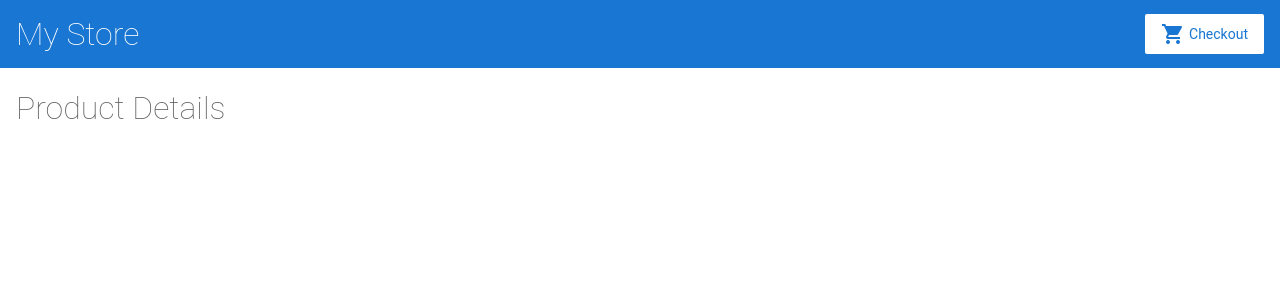
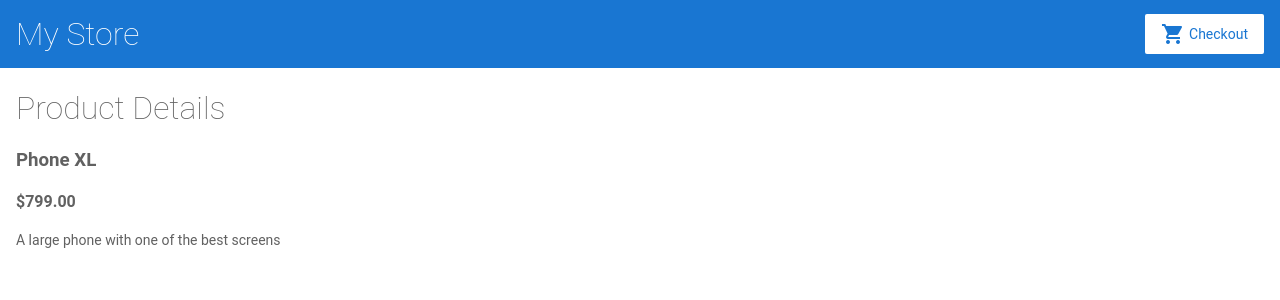
Before and after one commit to avoxa25/angular-xqwn95, an Angular app: page /products/1 in a window 1280 px wide. Shown: the top 300 px of the page. Built offline with nearby package versions, Linux system fonts and the light colour scheme.

Commit message:
Some fixes

```diff
--- a/src/app/app.module.ts
+++ b/src/app/app.module.ts
@@ -15,7 +15,7 @@ import { ProductDetailsComponent } from './product-details/product-details.compo
     ReactiveFormsModule,
     RouterModule.forRoot([
       { path: '', component: ProductListComponent },
-      { path: 'products/:productd', component: ProductDetailsComponent }
+      { path: 'products/:productId', component: ProductDetailsComponent }
     ])
   ],
   declarations: [
--- a/src/app/product-details/product-details.component.html
+++ b/src/app/product-details/product-details.component.html
@@ -1,7 +1,8 @@
 <h1>Product Details</h1>
 
 <div *ngIf="product">
-  <h2>{{product.name}}</h2>
-  <h4>{{product.price | currency}}</h4>
-  <p>{{product.description}}</p>
+  <h3>{{ product.name }}</h3>
+  <h4>{{ product.price | currency }}</h4>
+  <p>{{ product.description }}</p>
+
 </div>
--- a/src/app/product-details/product-details.component.ts
+++ b/src/app/product-details/product-details.component.ts
@@ -15,6 +15,8 @@ export class ProductDetailsComponent implements OnInit {
   ngOnInit() {
     const routeParams = this.route.snapshot.paramMap;
     const productIdFromRoute = Number(routeParams.get('productId'));
+
+    this.product = products.find(product => product.id === productIdFromRoute);
   }
 
 }
```
